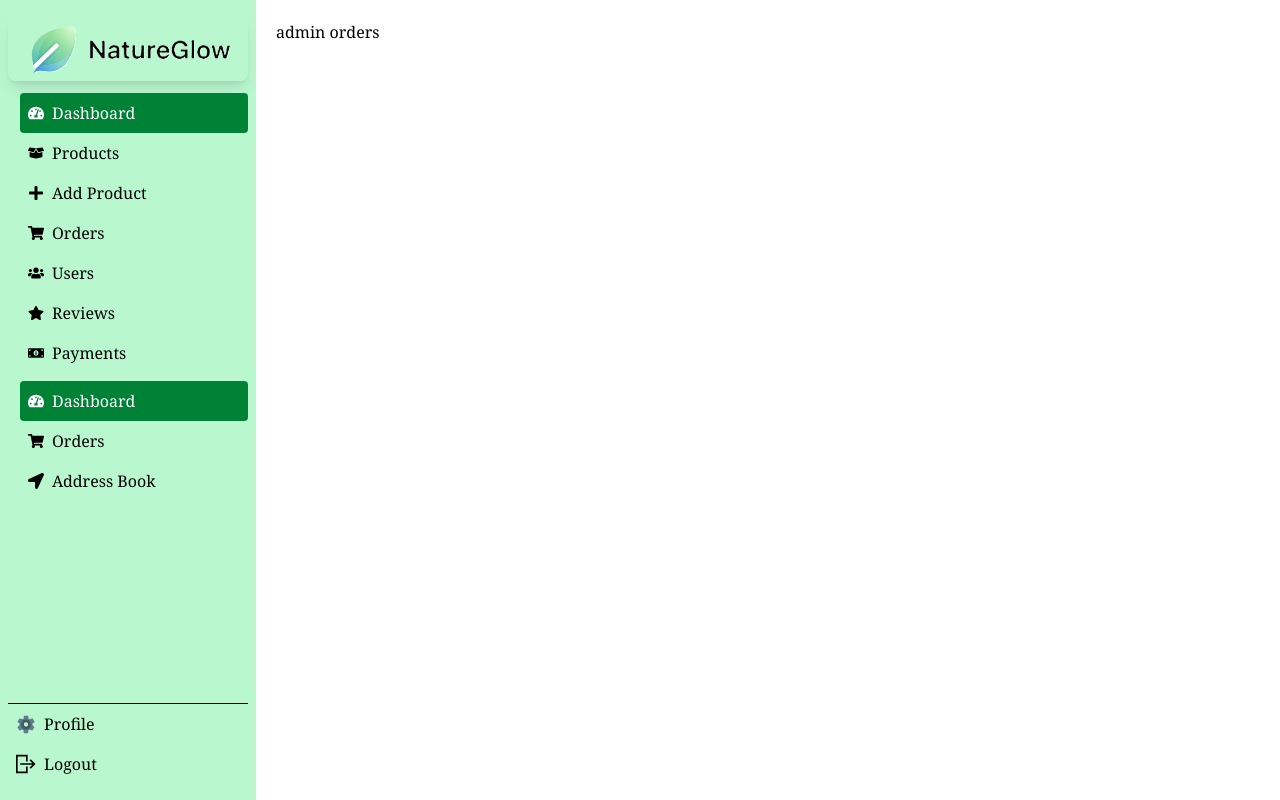
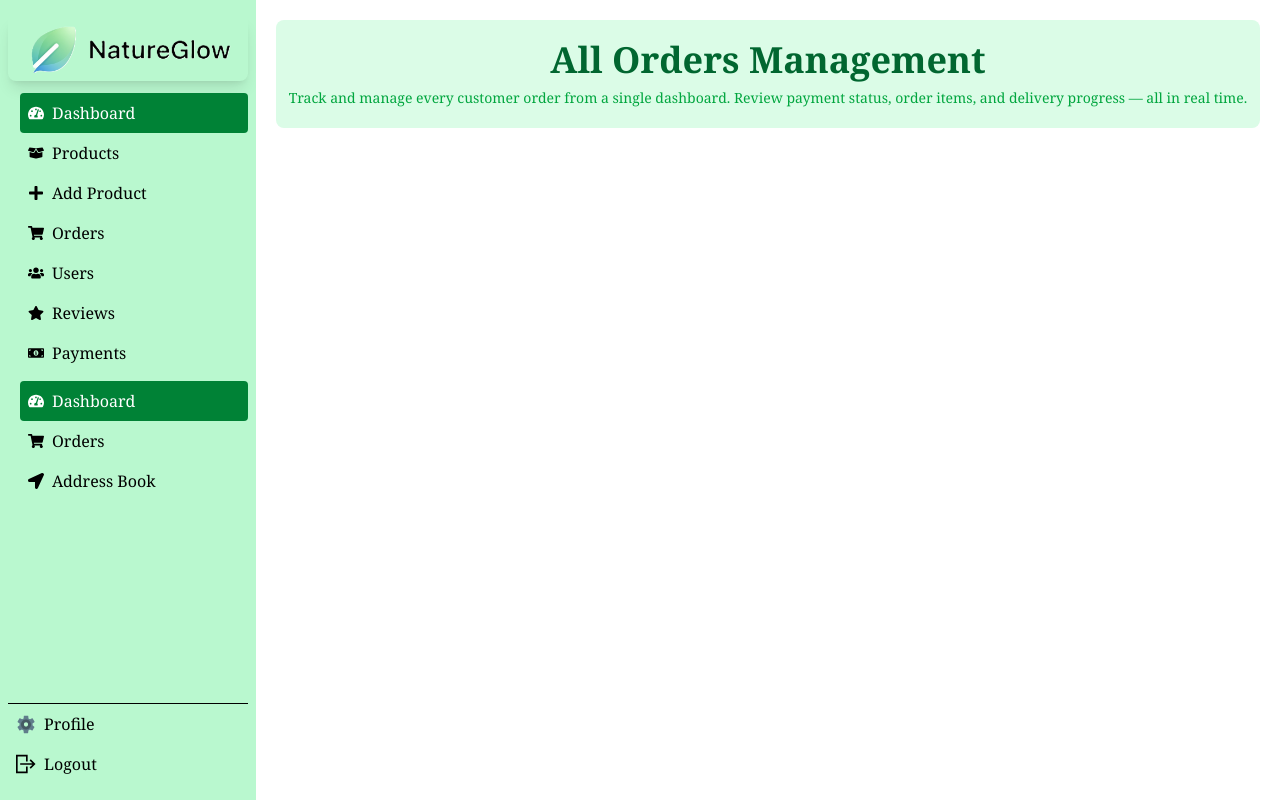
Before and after one commit to md-abu-naim/NatureGlow, a React (Vite) app: page /dashboard/admin-orders in a window 1280 px wide. Built offline with nearby package versions, Linux system fonts and the light colour scheme; no server answers.

Commit message:
admin orders page title

```diff
--- a/src/Pages/Dashboard/AdminBar/AdminOrders.jsx
+++ b/src/Pages/Dashboard/AdminBar/AdminOrders.jsx
@@ -2,7 +2,10 @@
 const AdminOrders = () => {
     return (
         <div>
-            admin orders
+            <section className='bg-green-100 py-5 text-center rounded-lg'>
+                <h1 className='text-4xl font-extrabold text-green-800'>All Orders Management</h1>
+                <p className='text-green-600 text-sm mt-2'>Track and manage every customer order from a single dashboard. Review payment status, order items, and delivery progress — all in real time.</p>
+            </section>
         </div>
     );
 };
```
